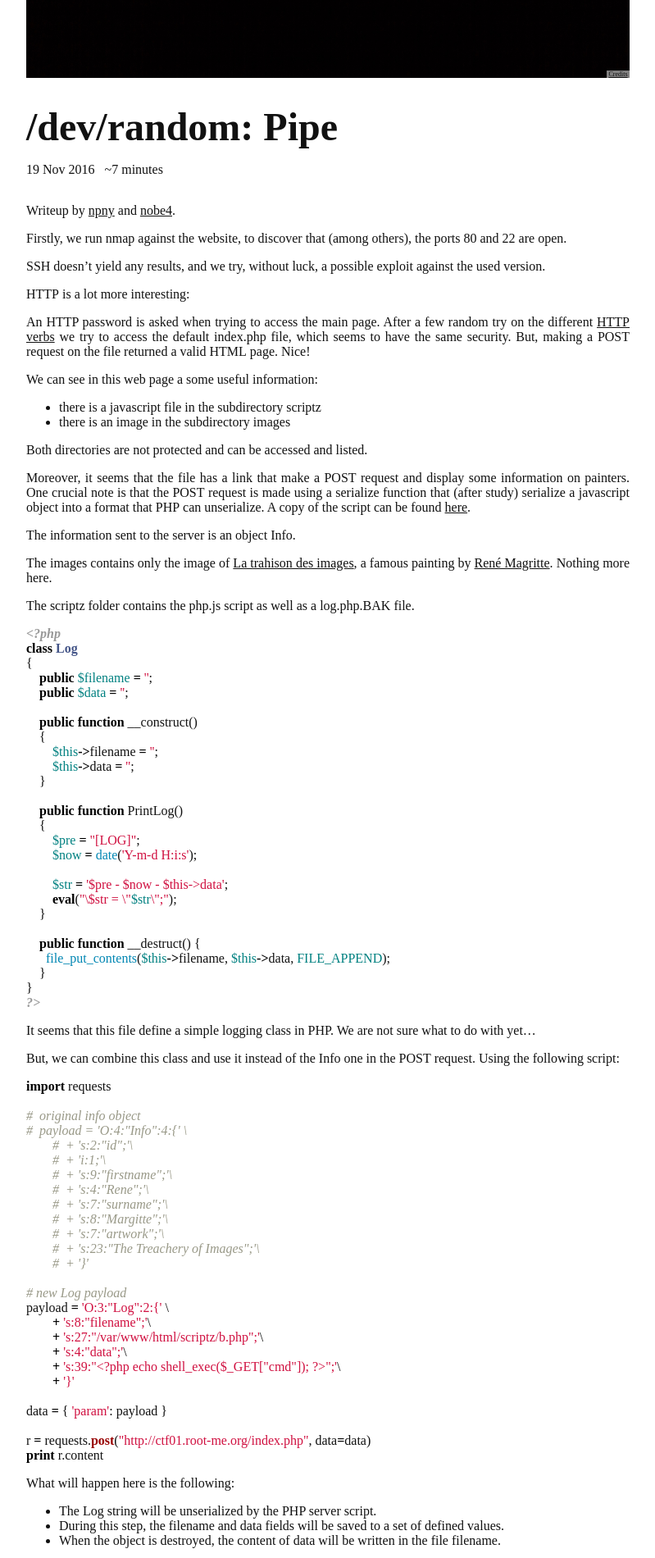
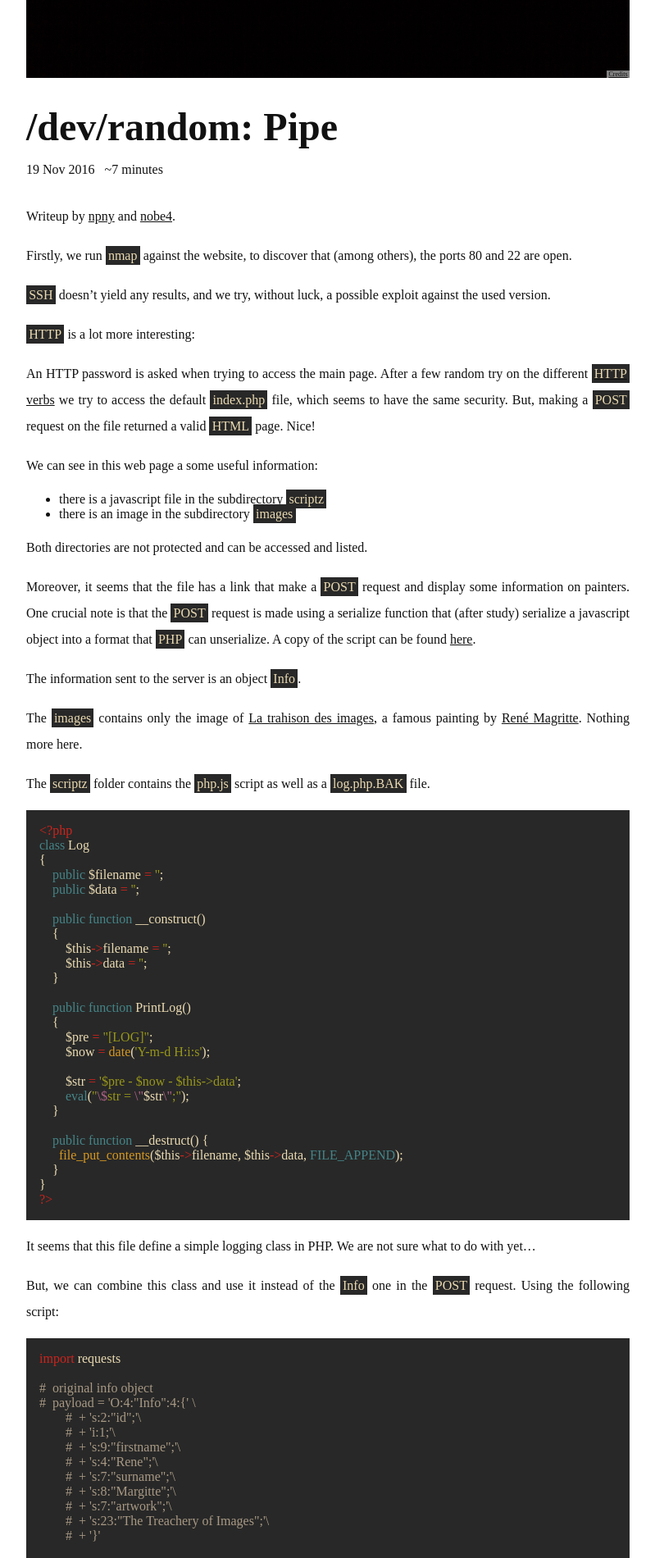
Before and after one commit to nobe4/nobe4.github.io, a Jekyll site: the page built from _posts/2016-11-19-root-me-random-dev-pipe.md, in a window 1280 px wide. Shown: the part 438-2338 px from the top of the page at 82% size, without its empty margins (240-1039 px from the left). Built offline with Jekyll 4.4.1, drawn with Linux system fonts in a browser that asks for light colours; some web fonts are replaced.

Commit message:
Switch code to gruvbox and improve the code styling

```diff
--- a/_sass/blocks/content.scss
+++ b/_sass/blocks/content.scss
@@ -26,6 +26,7 @@ main {
 		margin-top: 2em;
 		p {
 			text-align: justify;
+			line-height: 2em;
 		}
 	}
 
--- a/_sass/theme/github.scss
+++ /dev/null
@@ -1,62 +0,0 @@
-// Inspiration: https://raw.githubusercontent.com/richleland/pygments-css/master/github.css
-code .hll { background-color: #ffffcc }
-code .c { color: #999988; font-style: italic } /* Comment */
-code .err { color: #a61717; background-color: #e3d2d2 } /* Error */
-code .k { color: #000000; font-weight: bold } /* Keyword */
-code .o { color: #000000; font-weight: bold } /* Operator */
-code .cm { color: #999988; font-style: italic } /* Comment.Multiline */
-code .cp { color: #999999; font-weight: bold; font-style: italic } /* Comment.Preproc */
-code .c1 { color: #999988; font-style: italic } /* Comment.Single */
-code .cs { color: #999999; font-weight: bold; font-style: italic } /* Comment.Special */
-code .gd { color: #000000; background-color: #ffdddd } /* Generic.Deleted */
-code .ge { color: #000000; font-style: italic } /* Generic.Emph */
-code .gr { color: #aa0000 } /* Generic.Error */
-code .gh { color: #999999 } /* Generic.Heading */
-code .gi { color: #000000; background-color: #ddffdd } /* Generic.Inserted */
-code .go { color: #888888 } /* Generic.Output */
-code .gp { color: #555555 } /* Generic.Prompt */
-code .gs { font-weight: bold } /* Generic.Strong */
-code .gu { color: #aaaaaa } /* Generic.Subheading */
-code .gt { color: #aa0000 } /* Generic.Traceback */
-code .kc { color: #000000; font-weight: bold } /* Keyword.Constant */
-code .kd { color: #000000; font-weight: bold } /* Keyword.Declaration */
-code .kn { color: #000000; font-weight: bold } /* Keyword.Namespace */
-code .kp { color: #000000; font-weight: bold } /* Keyword.Pseudo */
-code .kr { color: #000000; font-weight: bold } /* Keyword.Reserved */
-code .kt { color: #445588; font-weight: bold } /* Keyword.Type */
-code .m { color: #009999 } /* Literal.Number */
-code .s { color: #d01040 } /* Literal.String */
-code .na { color: #008080 } /* Name.Attribute */
-code .nb { color: #0086B3 } /* Name.Builtin */
-code .nc { color: #445588; font-weight: bold } /* Name.Class */
-code .no { color: #008080 } /* Name.Constant */
-code .nd { color: #3c5d5d; font-weight: bold } /* Name.Decorator */
-code .ni { color: #800080 } /* Name.Entity */
-code .ne { color: #990000; font-weight: bold } /* Name.Exception */
-code .nf { color: #990000; font-weight: bold } /* Name.Function */
-code .nl { color: #990000; font-weight: bold } /* Name.Label */
-code .nn { color: #555555 } /* Name.Namespace */
-code .nt { color: #000080 } /* Name.Tag */
-code .nv { color: #008080 } /* Name.Variable */
-code .ow { color: #000000; font-weight: bold } /* Operator.Word */
-code .w { color: #bbbbbb } /* Text.Whitespace */
-code .mf { color: #009999 } /* Literal.Number.Float */
-code .mh { color: #009999 } /* Literal.Number.Hex */
-code .mi { color: #009999 } /* Literal.Number.Integer */
-code .mo { color: #009999 } /* Literal.Number.Oct */
-code .sb { color: #d01040 } /* Literal.String.Backtick */
-code .sc { color: #d01040 } /* Literal.String.Char */
-code .sd { color: #d01040 } /* Literal.String.Doc */
-code .s2 { color: #d01040 } /* Literal.String.Double */
-code .se { color: #d01040 } /* Literal.String.Escape */
-code .sh { color: #d01040 } /* Literal.String.Heredoc */
-code .si { color: #d01040 } /* Literal.String.Interpol */
-code .sx { color: #d01040 } /* Literal.String.Other */
-code .sr { color: #009926 } /* Literal.String.Regex */
-code .s1 { color: #d01040 } /* Literal.String.Single */
-code .ss { color: #990073 } /* Literal.String.Symbol */
-code .bp { color: #999999 } /* Name.Builtin.Pseudo */
-code .vc { color: #008080 } /* Name.Variable.Class */
-code .vg { color: #008080 } /* Name.Variable.Global */
-code .vi { color: #008080 } /* Name.Variable.Instance */
-code .il { color: #009999 } /* Literal.Number.Integer.Long */
--- /dev/null
+++ b/_sass/theme/gruvbox.scss
@@ -0,0 +1,92 @@
+// based on Gruvbox's palette
+$black: #282828;
+$white: #ebdbb2;
+$grey: #a89984;
+$red: #cc241d;
+$blue: #458588;
+$violet: #b16286;
+$yellow: #d79921;
+$green: #98971a;
+
+
+code {
+	background-color: $black;
+	color: $white;
+	padding: 0.2em;
+
+	.err { color: $white; background-color: $red; } /* Error */
+
+	.k { color: $blue; } /* Keyword */
+	.l { color: $violet; } /* Literal */
+	.n { color: $white; } /* Name */
+
+	.o { color: $red; } /* Operator */
+	.p { color: $white; } /* Punctuation */
+
+	.c { color: $grey; } /* Comment */
+	.cm { color: $grey; } /* Comment.Multiline */
+	.cp { color: $red; } /* Comment.Preproc */
+	.c1 { color: $grey; } /* Comment.Single */
+	.cs { color: $grey; } /* Comment.Special */
+
+	.ge { font-style: italic } /* Generic.Emph */
+	.gs { font-weight: bold } /* Generic.Strong */
+
+	.kc { color: $blue; } /* Keyword.Constant */
+	.kd { color: $blue; } /* Keyword.Declaration */
+	.kn { color: $red; } /* Keyword.Namespace */
+	.kp { color: $blue; } /* Keyword.Pseudo */
+	.kr { color: $blue; } /* Keyword.Reserved */
+	.kt { color: $blue; } /* Keyword.Type */
+
+	.ld { color: $violet; } /* Literal.Date */
+	.m { color: $violet; } /* Literal.Number */
+
+	.na { color: $white; } /* Name.Attribute */
+	.nb { color: $yellow; } /* Name.Builtin */
+	.nc { color: $white; } /* Name.Class */
+	.no { color: $blue; } /* Name.Constant */
+	.nd { color: $white; } /* Name.Decorator */
+	.ni { color: $white; } /* Name.Entity */
+	.ne { color: $green; } /* Name.Exception */
+	.nf { color: $green; } /* Name.Function */
+	.nl { color: $white; } /* Name.Label */
+	.nn { color: $white; } /* Name.Namespace */
+	.nx { color: $white; } /* Name.Other */
+	.py { color: $white; } /* Name.Property */
+	.nt { color: $red; } /* Name.Tag */
+	.nv { color: $white; } /* Name.Variable */
+	.ow { color: $red; } /* Operator.Word */
+	.w { color: $white; } /* Text.Whitespace */
+
+	.mf { color: $violet; } /* Literal.Number.Float */
+	.mh { color: $violet; } /* Literal.Number.Hex */
+	.mi { color: $violet; } /* Literal.Number.Integer */
+	.il { color: $violet; } /* Literal.Number.Integer.Long */
+	.mo { color: $violet; } /* Literal.Number.Oct */
+
+
+	.s { color: $green; } /* Literal.String */
+	.sb { color: $green; } /* Literal.String.Backtick */
+	.sc { color: $green; } /* Literal.String.Char */
+	.sd { color: $green; } /* Literal.String.Doc */
+	.s2 { color: $green; } /* Literal.String.Double */
+	.se { color: $violet; } /* Literal.String.Escape */
+	.sh { color: $green; } /* Literal.String.Heredoc */
+	.si { color: $green; } /* Literal.String.Interpol */
+	.sx { color: $green; } /* Literal.String.Other */
+	.sr { color: $green; } /* Literal.String.Regex */
+	.s1 { color: $green; } /* Literal.String.Single */
+	.ss { color: $green; } /* Literal.String.Symbol */
+
+	.bp { color: $yellow; } /* Name.Builtin.Pseudo */
+	.vc { color: $white; } /* Name.Variable.Class */
+	.vg { color: $yellow; } /* Name.Variable.Global */
+	.vi { color: $white; } /* Name.Variable.Instance */
+
+	.gh { color: $yellow; } /* Generic Heading & Diff Header */
+	.gu { color: $blue; } /* Generic.Subheading & Diff Unified/Comment? */
+	.gd { color: $red; } /* Generic.Deleted & Diff Deleted */
+	.gi { color: $green; } /* Generic.Inserted & Diff Inserted */
+
+}
--- a/_sass/widgets/code.scss
+++ b/_sass/widgets/code.scss
@@ -1,6 +1,10 @@
-@import 'theme/github';
+@import 'theme/gruvbox';
 
 .highlighter-rouge code, pre code {
 	display: block;
-	overflow-y: scroll;
+	padding: 1em;
+
+	// Scroll horizontally, hide the vertical scrollbar
+	overflow-y: hidden;
+	overflow-x: scroll;
 }
```
